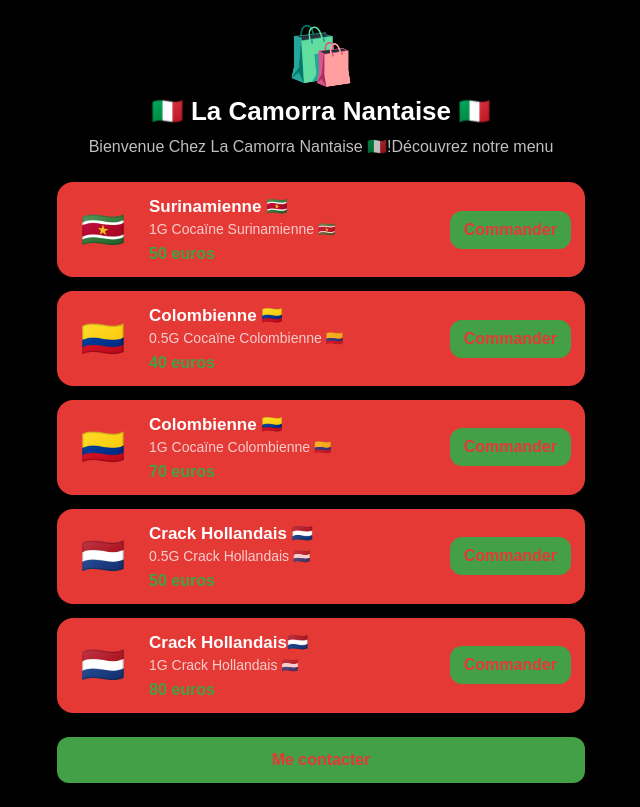
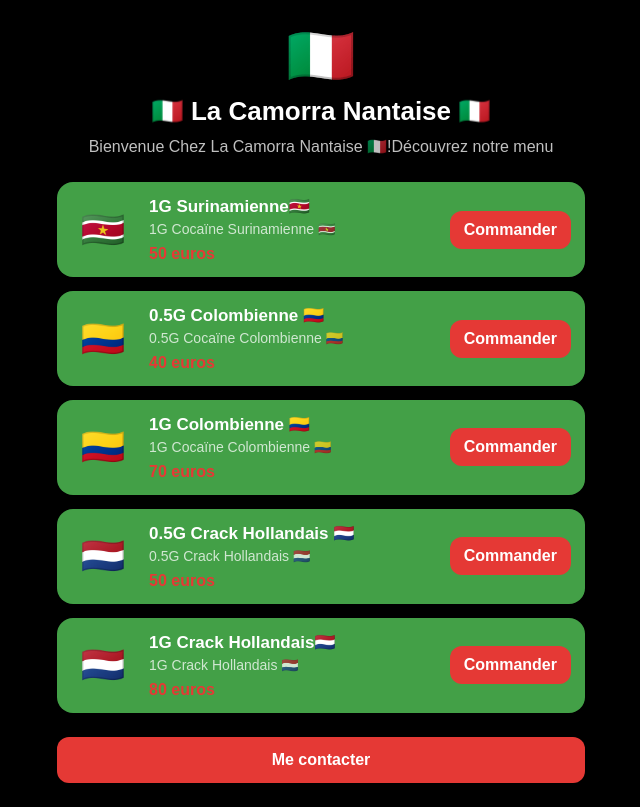
Before and after one commit to 4mgf9vhyjv-cpu/Lacamo44, a plain HTML site: page index.html in a window 1280 px wide. Shown: the whole page, without its empty margins (319-959 px from the left). Drawn offline with Linux system fonts and the light colour scheme.

Commit message:
Modify CONFIG for offers and color settings
Updated offer titles and adjusted color scheme in CONFIG.

```diff
--- a/index.html
+++ b/index.html
@@ -46,14 +46,14 @@ const CONFIG = {
 
   nom: "🇮🇹 La Camorra Nantaise 🇮🇹",
   description: "Bienvenue Chez La Camorra Nantaise 🇮🇹!Découvrez notre menu ",
-  logo: "🛍️",
+  logo: "🇮🇹",
 
   couleurs: {
     fond: "noir",
     texte: "blanc",
-    carte: "rouge",
-    accent: "vert",
-    texteBouton: "rouge"
+    carte: "vert",
+    accent: "rouge",
+    texteBouton: "blanc"
   },
 
   police: "Arial",
@@ -61,35 +61,35 @@ const CONFIG = {
   offres: [
     {
       image: "🇸🇷",
-      titre: "Surinamienne 🇸🇷",
+      titre: "1G Surinamienne🇸🇷",
       description: "1G Cocaïne Surinamienne 🇸🇷",
       prix: "50 euros",
       bouton: "Commander"
     },
     {
       image: "🇨🇴",
-      titre: "Colombienne 🇨🇴",
+      titre: "0.5G Colombienne 🇨🇴",
       description: "0.5G Cocaïne Colombienne 🇨🇴",
       prix: "40 euros",
       bouton: "Commander"
     },
     {
       image: "🇨🇴",
-      titre: "Colombienne 🇨🇴",
+      titre: "1G Colombienne 🇨🇴",
       description: "1G Cocaïne Colombienne 🇨🇴",
       prix: "70 euros",
       bouton: "Commander"
     },
 {
       image: "🇳🇱",
-      titre: "Crack Hollandais 🇳🇱",
+      titre: "0.5G Crack Hollandais 🇳🇱",
       description: "0.5G Crack Hollandais 🇳🇱",
       prix: "50 euros",
       bouton: "Commander"
     },
 {
       image: "🇳🇱",
-      titre: "Crack Hollandais🇳🇱",
+      titre: "1G Crack Hollandais🇳🇱",
       description: "1G Crack Hollandais 🇳🇱",
       prix: "80 euros",
       bouton: "Commander"
```
